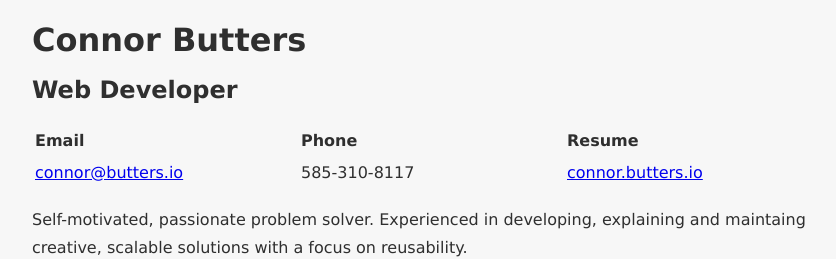
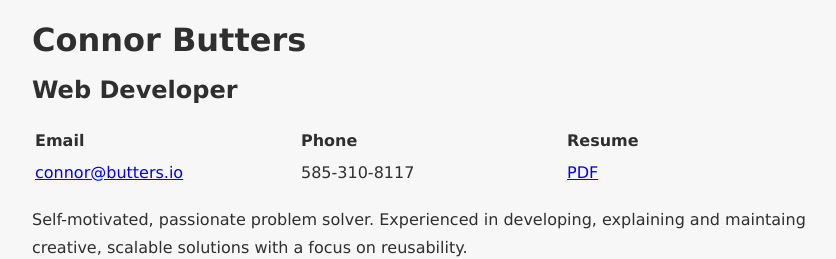
Before and after one commit to SeaButts/Online_Resume, a plain HTML site: page index.html in a window 1280 px wide. Shown: the top 259 px of the page, without its empty margins (208-1044 px from the left). Drawn offline with Linux system fonts and the light colour scheme.

Commit message:
add link to resume

```diff
--- a/index.html
+++ b/index.html
@@ -25,7 +25,7 @@
         <tr class="odd">
           <td><a href="mailto:connor@butters.io">connor@butters.io</a></td>
           <td>585-310-8117</td>
-          <td><a href="https://connor.butters.io">connor.butters.io</a></td>
+          <td><a href="./Butters_Resume.pdf">PDF</a></td>
         </tr>
       </tbody>
     </table>
```
